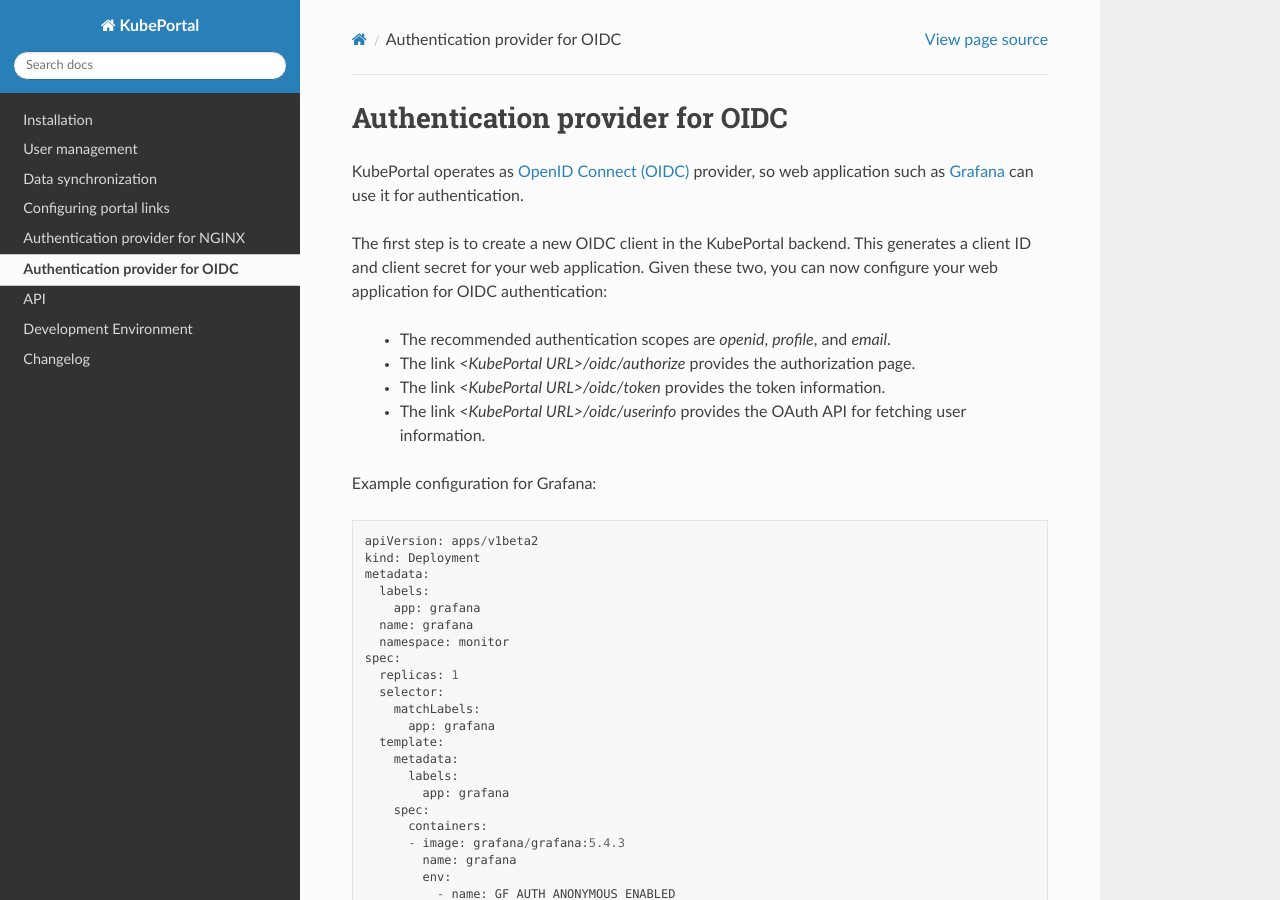
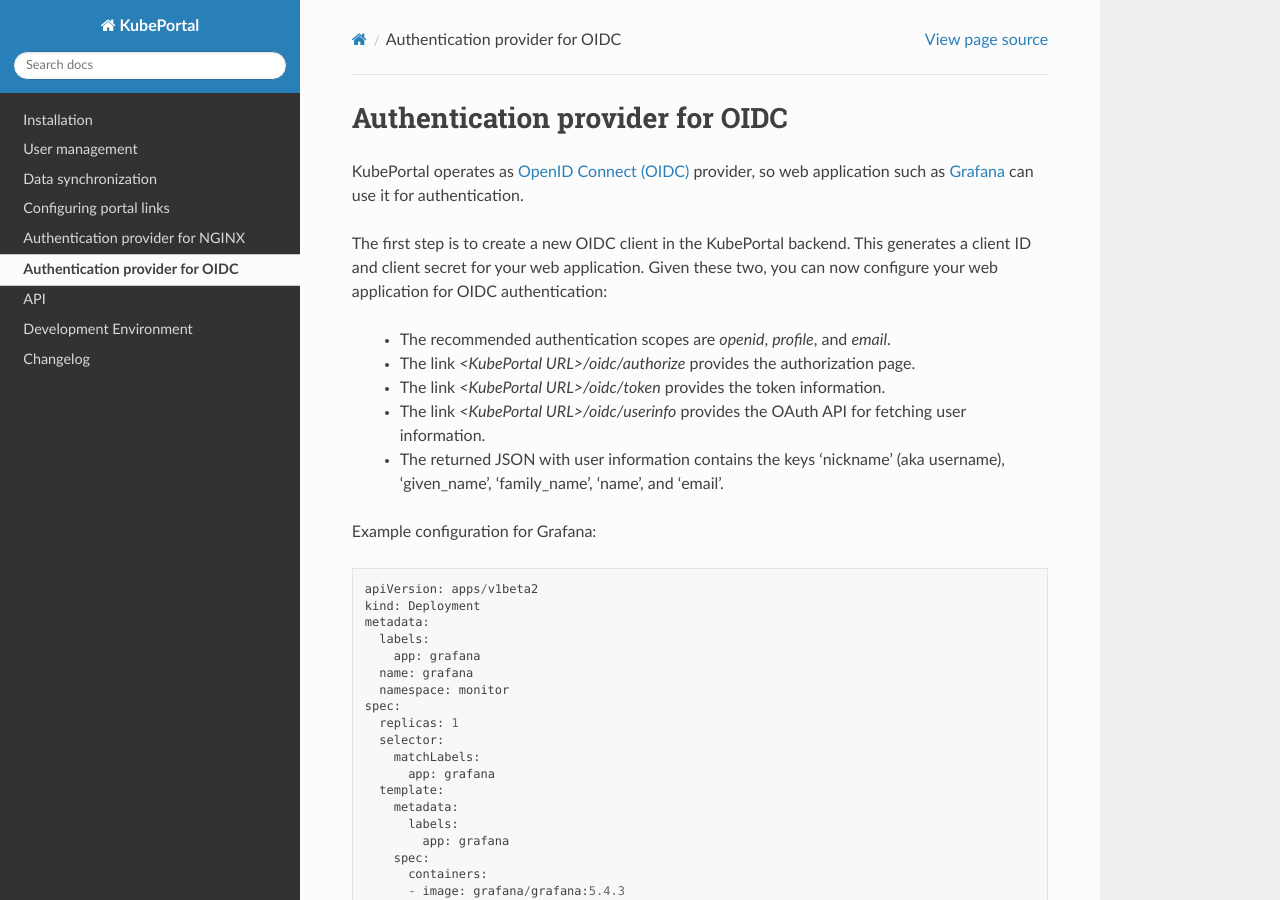
Before and after one commit to kubeportal/kubeportal, a Sphinx documentation site: the page built from docs/oidc.rst, in a window 1280 px wide and 900 px high. Built offline with Sphinx 7.4.7 and the Read the Docs theme 2.0.0, drawn with Linux system fonts in a browser that asks for light colours.

Commit message:
Add information about keys in user information

```diff
--- a/docs/oidc.rst
+++ b/docs/oidc.rst
@@ -12,6 +12,7 @@
   - The link `<KubePortal URL>/oidc/authorize` provides the authorization page.
   - The link `<KubePortal URL>/oidc/token` provides the token information.
   - The link `<KubePortal URL>/oidc/userinfo` provides the OAuth API for fetching user information.
+  - The returned JSON with user information contains the keys 'nickname' (aka username), 'given_name', 'family_name', 'name', and 'email'.
 
 Example configuration for Grafana:
 
```
